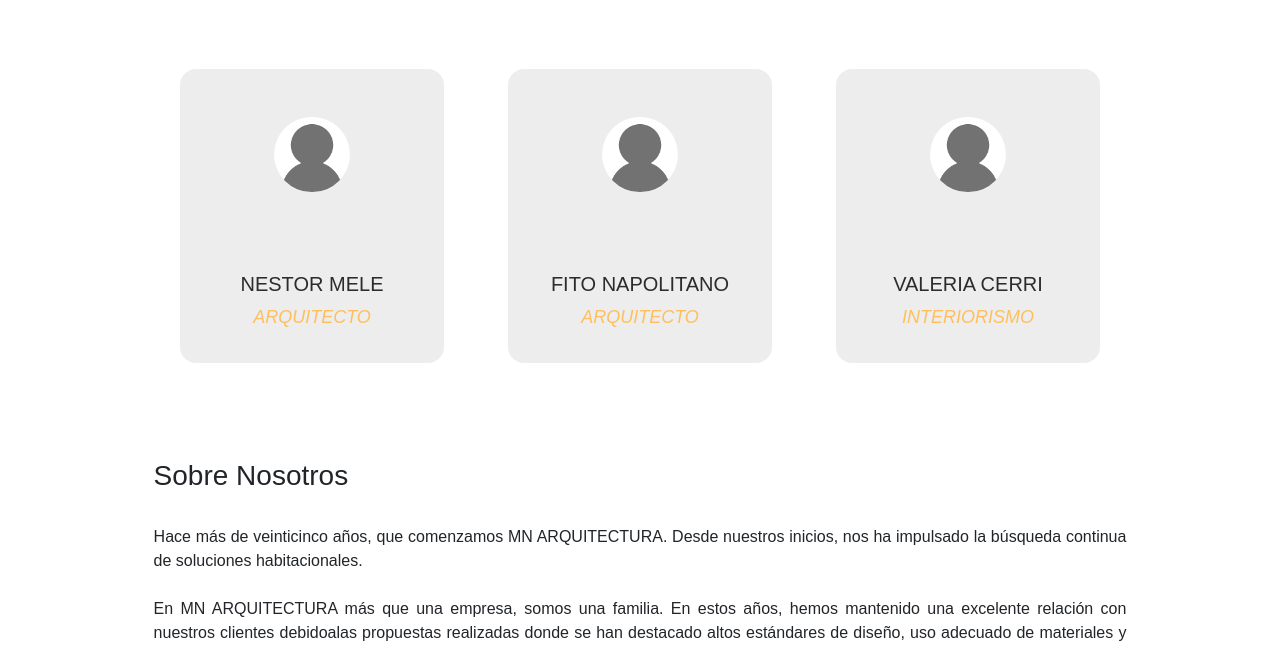
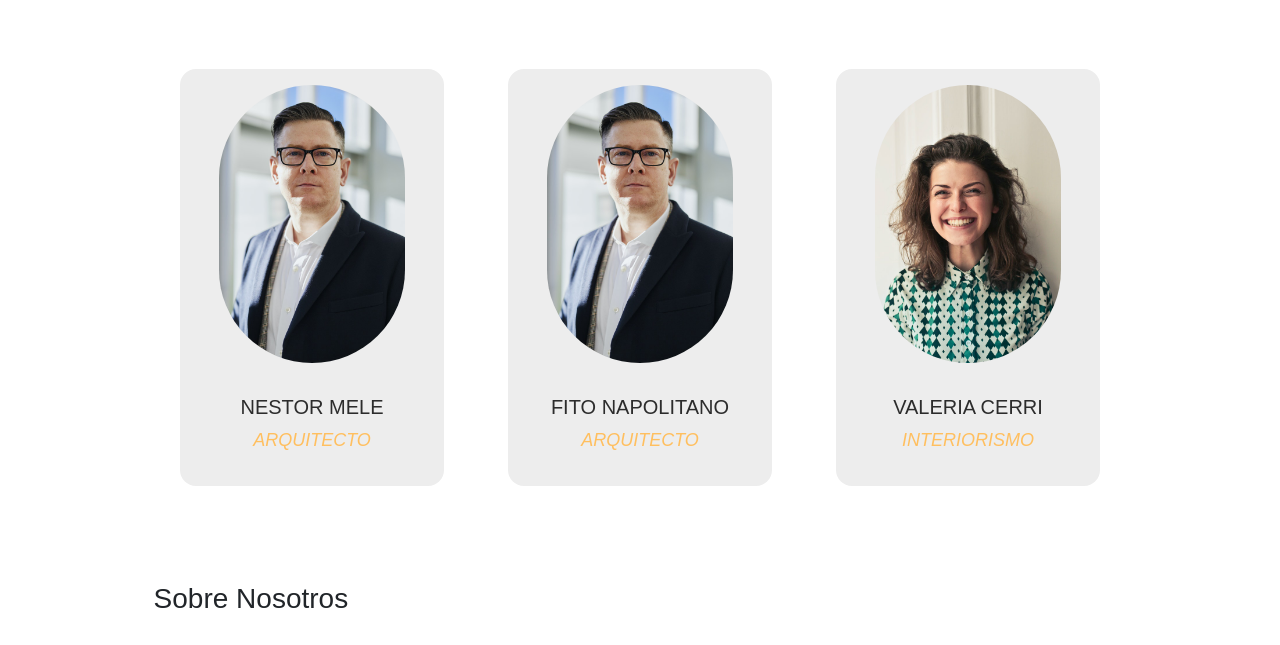
Before and after one commit to ivalemma/mnarquitectura-web, a website: page pages/sobrenosotros.html in a window 1280 px wide. Shown: the part 83-728 px from the top of the page. Drawn offline with nearby package versions, Linux system fonts and the light colour scheme.

Commit message:
fotos de perfil puestas en nosotros page

```diff
--- a/pages/sobrenosotros.html
+++ b/pages/sobrenosotros.html
@@ -69,7 +69,7 @@
 
 
                 <div data-aos="fade-up" class="tarjetapersona">
-                    <img class="tarjetapersona__img" src="../imagenes/usuario.jpg" alt="Foto Nestor">
+                    <img class="tarjetapersona__img" src="../imagenes/fitonapolitano.jpg" alt="Foto Nestor">
                     <div class="tarjetapersona__texto">
                         <h3 class="tarjetapersona__nombre">NESTOR MELE</h3>
                         <p class="tarjetapersona__ocupacion">ARQUITECTO</p>
@@ -78,7 +78,7 @@
 
                 <!-- tarjeta Fito -->
                 <div data-aos="fade-up" class="tarjetapersona">
-                    <img class="tarjetapersona__img" src="../imagenes/usuario.jpg" alt="Foto Nestor">
+                    <img class="tarjetapersona__img" src="../imagenes/fitonapolitano.jpg" alt="Foto Nestor">
                     <div class="tarjetapersona__texto">
                         <h3 class="tarjetapersona__nombre">FITO NAPOLITANO</h3>
                         <p class="tarjetapersona__ocupacion">ARQUITECTO</p>
@@ -86,7 +86,7 @@
                 </div>
                 <!-- tarjeta Valeria -->
                 <div data-aos="fade-up" class="tarjetapersona">
-                    <img class="tarjetapersona__img" src="../imagenes/usuario.jpg" alt="Foto Nestor">
+                    <img class="tarjetapersona__img" src="../imagenes/valeriacerri.jpg" alt="Foto Nestor">
                     <div class="tarjetapersona__texto">
                         <h3 class="tarjetapersona__nombre">VALERIA CERRI</h3>
                         <p class="tarjetapersona__ocupacion">INTERIORISMO</p>
--- a/scss/parciales/_tarjetas.scss
+++ b/scss/parciales/_tarjetas.scss
@@ -150,6 +150,9 @@
         font-size: 18px;
         padding: 12px;
 }
+.tarjeta__cta:hover .tarjeta__cta2:hover {
+    border: 2px solid $coloracento;
+}
 .tarjeta__cta a {
     text-decoration: none;
     color: #6e6e6e;
@@ -213,17 +216,17 @@
 
 .tarjetapersona__img {
     object-fit: cover;
-    width: 60%;
+    width:80%;
     margin: 0 auto;
-    border-radius: 148px; /* como las redondeo? */
-    padding: 2rem;
+    border-radius: 260px; /* como las redondeo? */
+    padding: 0;
 
 }
 .tarjetapersona__nombre {
     color: $colortypo;
     font-size: 20px;
     text-align: center;
-    margin-top: 3rem;
+    margin-top: 2rem;
 
 }
 
```
Also changed, not shown: pages/asesorias.html (+1 -1 lines), css/pruebacss.css, imagenes/fitonapolitano.jpg (added), imagenes/valeriacerri.jpg (added).
